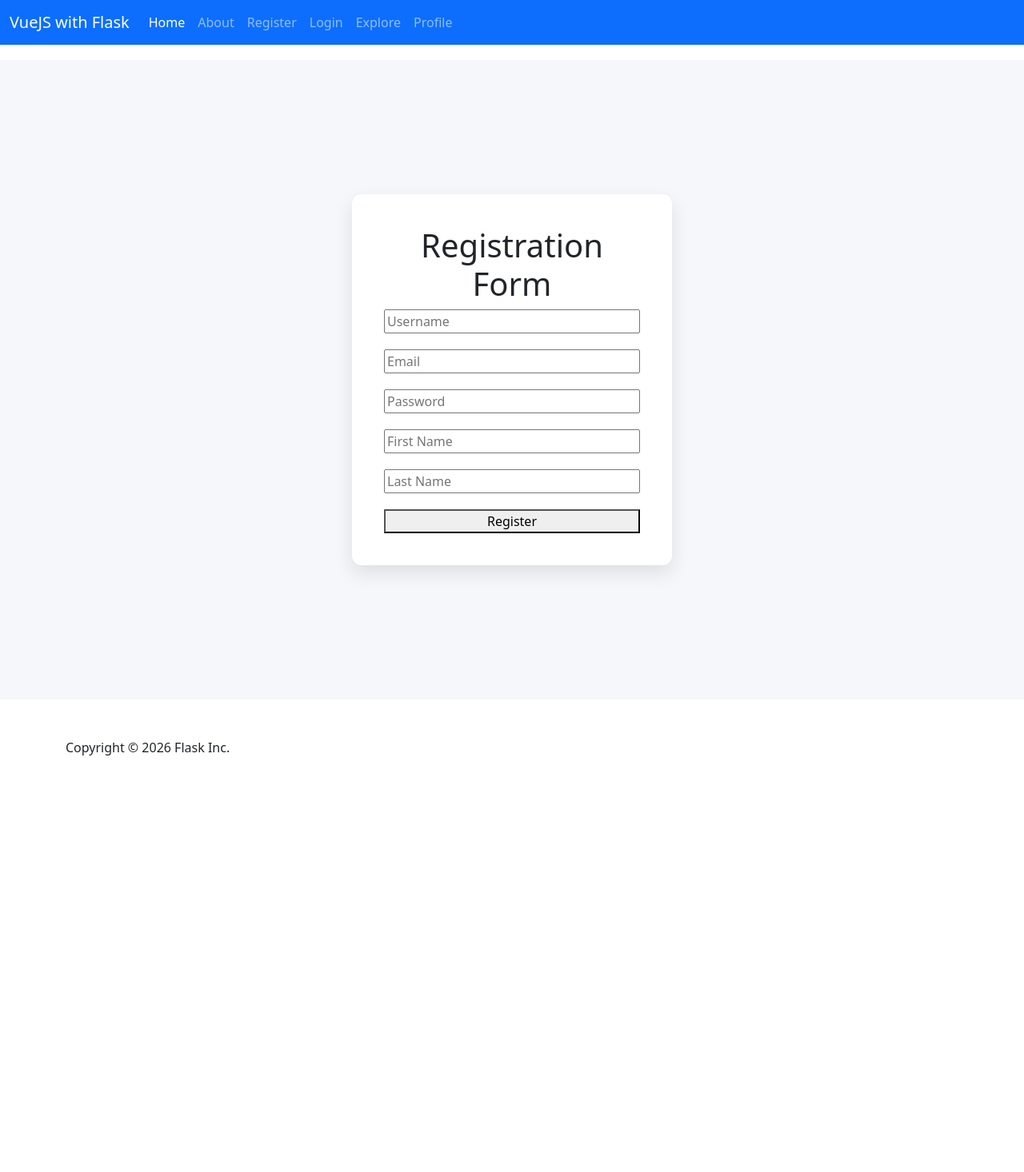
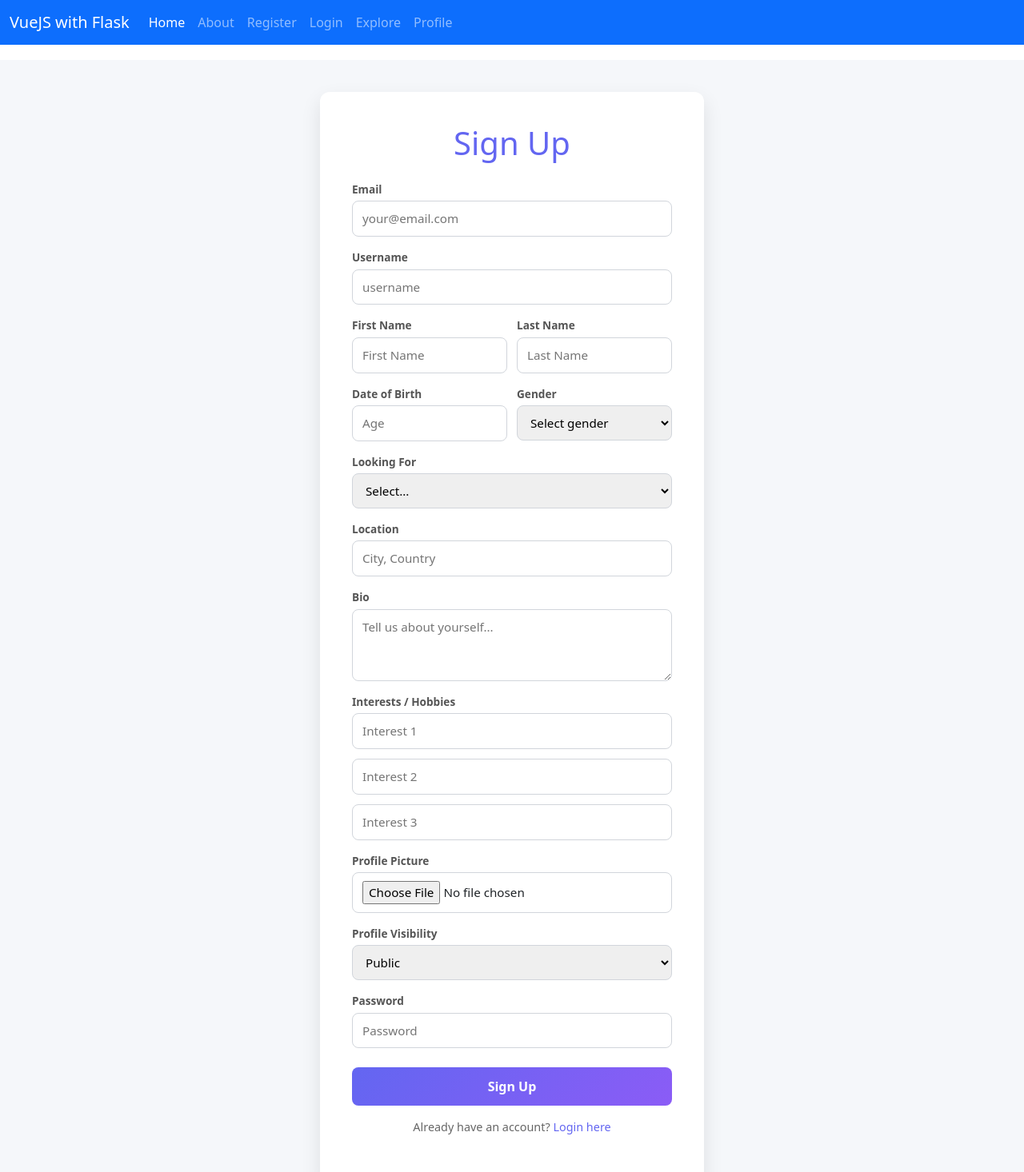
Before and after one commit to Jeimtax/info3180-datingapp, a Vue app: page /register in a window 1280 px wide. Shown: the top 1466 px of the page at 80% size. Before the commit the page ends 963 px from the top, so only its background shows below. Built offline with nearby package versions, Linux system fonts and the light colour scheme.

Commit message:
Updated registerform

```diff
--- a/src/components/RegisterForm.vue
+++ b/src/components/RegisterForm.vue
@@ -1,7 +1,7 @@
 <template>
     <div class="page-wrapper">
         <div class="register-card">
-            <h1>Registration Form</h1>
+            <h1>Sign Up</h1>
 
             <div v-if="successMessage" class="alert alert-success">{{ successMessage }}</div>
             <div v-if="errorMessages.length" class="alert alert-danger">
@@ -11,14 +11,95 @@
             </div>
 
             <form id="registrationForm" @submit.prevent="handleRegister">
-                <input v-model="formData.username" type="text" placeholder="Username" required />
-                <input v-model="formData.email" type="email" placeholder="Email" required />
+                <div class="form-group">
+                    <label>Email</label>
+                    <input v-model="formData.email" type="email" placeholder="your@email.com" required />
+                </div>
+
+                <div class="form-group">
+                    <label>Username</label>
+                    <input v-model="formData.username" type="text" placeholder="username" required />
+                </div>
+
+                <div class="form-row">
+                    <div class="form-group">
+                        <label>First Name</label>
+                        <input v-model="formData.first_name" type="text" placeholder="First Name" required />
+                    </div>
+                    <div class="form-group">
+                        <label>Last Name</label>
+                        <input v-model="formData.last_name" type="text" placeholder="Last Name" required />
+                    </div>
+                </div>
+
+                <div class="form-row">
+                    <div class="form-group">
+                        <label>Date of Birth</label>
+                        <input v-model="formData.age" type="number" placeholder="Age" min="18" max="99" required />
+                    </div>
+                    <div class="form-group">
+                        <label>Gender</label>
+                        <select v-model="formData.gender" required>
+                            <option value="">Select gender</option>
+                            <option value="Male">Male</option>
+                            <option value="Female">Female</option>
+                            <option value="Non-binary">Non-binary</option>
+                            <option value="Other">Other</option>
+                        </select>
+                    </div>
+                </div>
+
+                <div class="form-group">
+                    <label>Looking For</label>
+                    <select v-model="formData.relationship_goal" required>
+                        <option value="">Select...</option>
+                        <option value="Relationship">Relationship</option>
+                        <option value="Friendship">Friendship</option>
+                        <option value="Casual">Casual</option>
+                        <option value="Any">Any</option>
+                    </select>
+                </div>
+
+                <div class="form-group">
+                    <label>Location</label>
+                    <input v-model="formData.location" type="text" placeholder="City, Country" required />
+                </div>
+
+                <div class="form-group">
+                    <label>Bio</label>
+                    <textarea v-model="formData.bio" placeholder="Tell us about yourself..." rows="3"></textarea>
+                </div>
+
+                <div class="form-group">
+                    <label>Interests / Hobbies</label>
+                    <input v-model="formData.hobbie1" type="text" placeholder="Interest 1" required />
+                    <input v-model="formData.hobbie2" type="text" placeholder="Interest 2" required class="mt-8" />
+                    <input v-model="formData.hobbie3" type="text" placeholder="Interest 3" required class="mt-8" />
+                </div>
+
+                <div class="form-group">
+                    <label>Profile Picture</label>
+                    <input type="file" accept="image/jpeg,image/png,image/jpg" @change="handleFileChange" />
+                </div>
+
+                <div class="form-group">
+                    <label>Profile Visibility</label>
+                    <select v-model="formData.visibility">
+                        <option value="public">Public</option>
+                        <option value="private">Private</option>
+                    </select>
+                </div>
+
+                <div class="form-group">
+                    <label>Password</label>
                     <input v-model="formData.password" type="password" placeholder="Password" required />
+                </div>
 
-                <input v-model="formData.first_name" type="text" placeholder="First Name" />
-                <input v-model="formData.last_name" type="text" placeholder="Last Name" />
+                <button type="submit" :disabled="isLoading">
+                    {{ isLoading ? 'Signing up...' : 'Sign Up' }}
+                </button>
 
-                <button type="submit">Register</button>
+                <p class="login-link">Already have an account? <router-link to="/login">Login here</router-link></p>
             </form>
         </div>
     </div>
@@ -26,6 +107,11 @@
 
 <script setup>
 import { ref, reactive } from 'vue';
+import { useRouter } from 'vue-router';
+
+const router = useRouter();
+const isLoading = ref(false);
+const profilePicFile = ref(null);
 
 const formData = reactive({
     username: '',
@@ -33,54 +119,66 @@
     password: '',
     first_name: '',
     last_name: '',
-        bio: ''
+    age: '',
+    gender: '',
+    location: '',
+    bio: '',
+    hobbie1: '',
+    hobbie2: '',
+    hobbie3: '',
+    relationship_goal: '',
+    visibility: 'public'
 });
 
 const successMessage = ref('');
 const errorMessages = ref([]);
 
+function handleFileChange(event) {
+    profilePicFile.value = event.target.files[0] || null;
+}
+
 async function handleRegister() {
-        successMessage.value = "";
+    successMessage.value = '';
     errorMessages.value = [];
+    isLoading.value = true;
+
+    const body = new FormData();
+    Object.entries(formData).forEach(([key, val]) => body.append(key, val));
+    if (profilePicFile.value) {
+        body.append('profile_pic', profilePicFile.value);
+    }
 
     try {
-            // UPDATED: Points to your Flask API with the v1 prefix
         const response = await fetch("http://localhost:5000/api/v1/register", {
             method: 'POST',
-                headers: {
-                    'Content-Type': 'application/json'
-                },
-                body: JSON.stringify(formData)
+            body
         });
 
         const data = await response.json();
 
         if (!response.ok) {
-                // Flask sends errors as {"errors": ["..."]} or {"error": "..."}
             errorMessages.value = data.errors || [data.error] || ["An unknown error occurred."];
         } else {
             successMessage.value = data.message;
-                // Reset form
-                formData.username = '';
-                formData.email = '';
-                formData.password = '';
-                formData.first_name = '';
-                formData.last_name = '';
+            setTimeout(() => router.push('/login'), 1500);
         }
     } catch (error) {
         console.error("Fetch error:", error);
         errorMessages.value = ["Could not connect to the Flask server. Make sure it is running!"];
+    } finally {
+        isLoading.value = false;
     }
 }
 </script>
 
-<style>
+<style scoped>
 .page-wrapper {
     display: flex;
     justify-content: center;
-  align-items: center;
+    align-items: flex-start;
     min-height: 100vh;
     background-color: #f5f7fa;
+    padding: 40px 16px;
 }
 
 .register-card {
@@ -89,22 +187,82 @@
     border-radius: 12px;
     box-shadow: 0 10px 25px rgba(0, 0, 0, 0.1);
     width: 100%;
-  max-width: 400px;
+    max-width: 480px;
+}
+
+h1 {
     text-align: center;
+    margin-bottom: 1.5rem;
+    color: #6366f1;
 }
 
 #registrationForm {
     display: flex;
     flex-direction: column;
-    gap: 20px;
+    gap: 16px;
 }
 
-/* Simple styling for the error/success messages */
-.alert {
-    padding: 10px;
-    margin-bottom: 15px;
-    border-radius: 5px;
+.form-group {
+    display: flex;
+    flex-direction: column;
+    gap: 4px;
 }
+
+.form-group label {
+    font-size: 0.85rem;
+    font-weight: 600;
+    color: #555;
+}
+
+.form-row {
+    display: grid;
+    grid-template-columns: 1fr 1fr;
+    gap: 12px;
+}
+
+.mt-8 { margin-top: 8px; }
+
+input, select, textarea {
+    padding: 10px 12px;
+    border: 1px solid #d1d5db;
+    border-radius: 8px;
+    font-size: 0.95rem;
+    width: 100%;
+    box-sizing: border-box;
+}
+
+input:focus, select:focus, textarea:focus {
+    outline: none;
+    border-color: #6366f1;
+    box-shadow: 0 0 0 3px rgba(99, 102, 241, 0.1);
+}
+
+textarea { resize: vertical; }
+
+button[type="submit"] {
+    padding: 12px;
+    background: linear-gradient(135deg, #6366f1, #8b5cf6);
+    color: white;
+    border: none;
+    border-radius: 8px;
+    font-size: 1rem;
+    font-weight: 600;
+    cursor: pointer;
+    margin-top: 8px;
+}
+
+button:disabled { opacity: 0.7; cursor: not-allowed; }
+
+.login-link {
+    text-align: center;
+    font-size: 0.9rem;
+    color: #666;
+}
+
+.login-link a { color: #6366f1; text-decoration: none; }
+
+.alert { padding: 10px; margin-bottom: 15px; border-radius: 5px; }
 .alert-success { background-color: #d4edda; color: #155724; }
-.alert-danger { background-color: #f8d7da; color: #721c24; text-align: left; }
+.alert-danger { background-color: #f8d7da; color: #721c24; }
+.alert-danger ul { margin: 0; padding-left: 16px; }
 </style>
```
Lines whose indentation alone changed are shown as unchanged.
